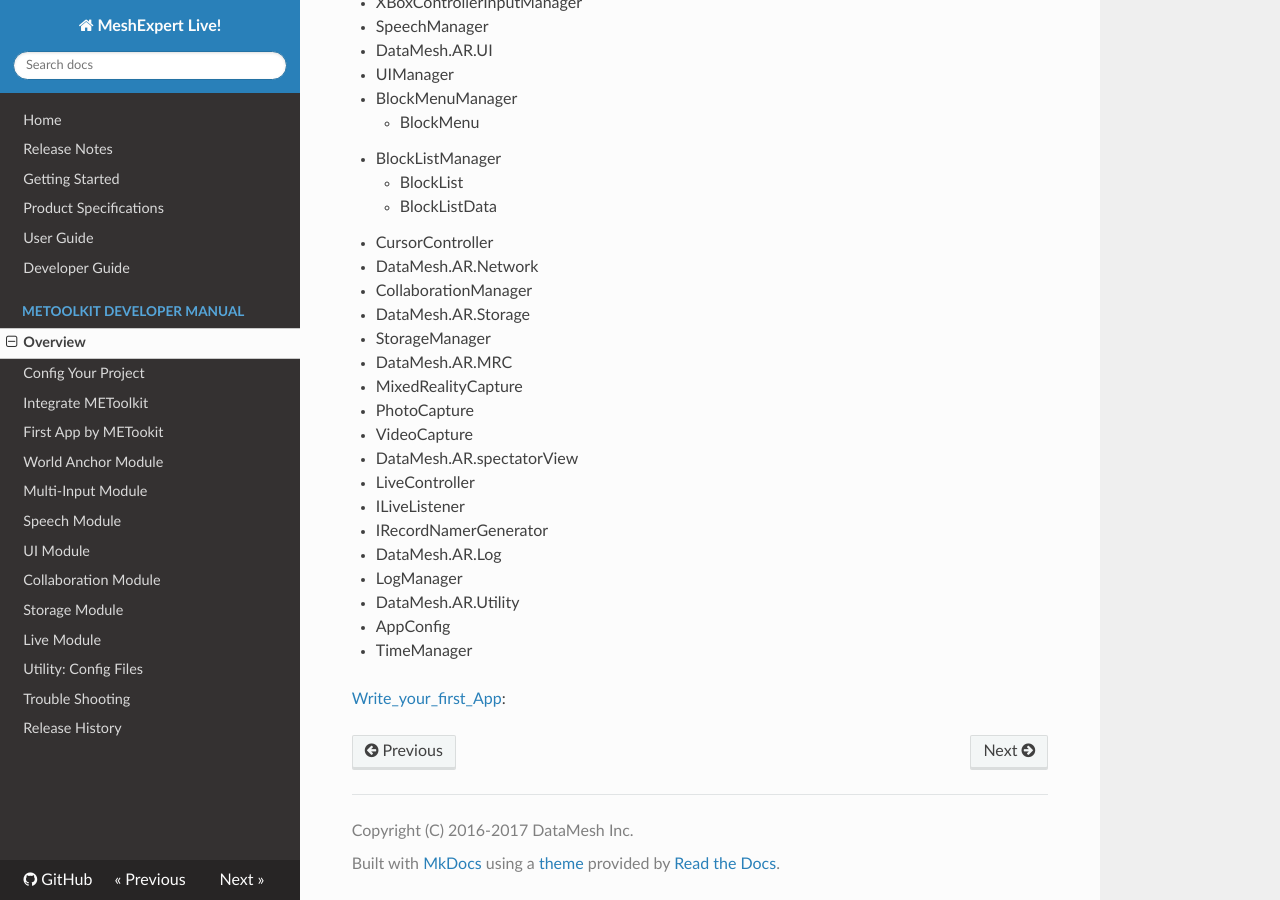
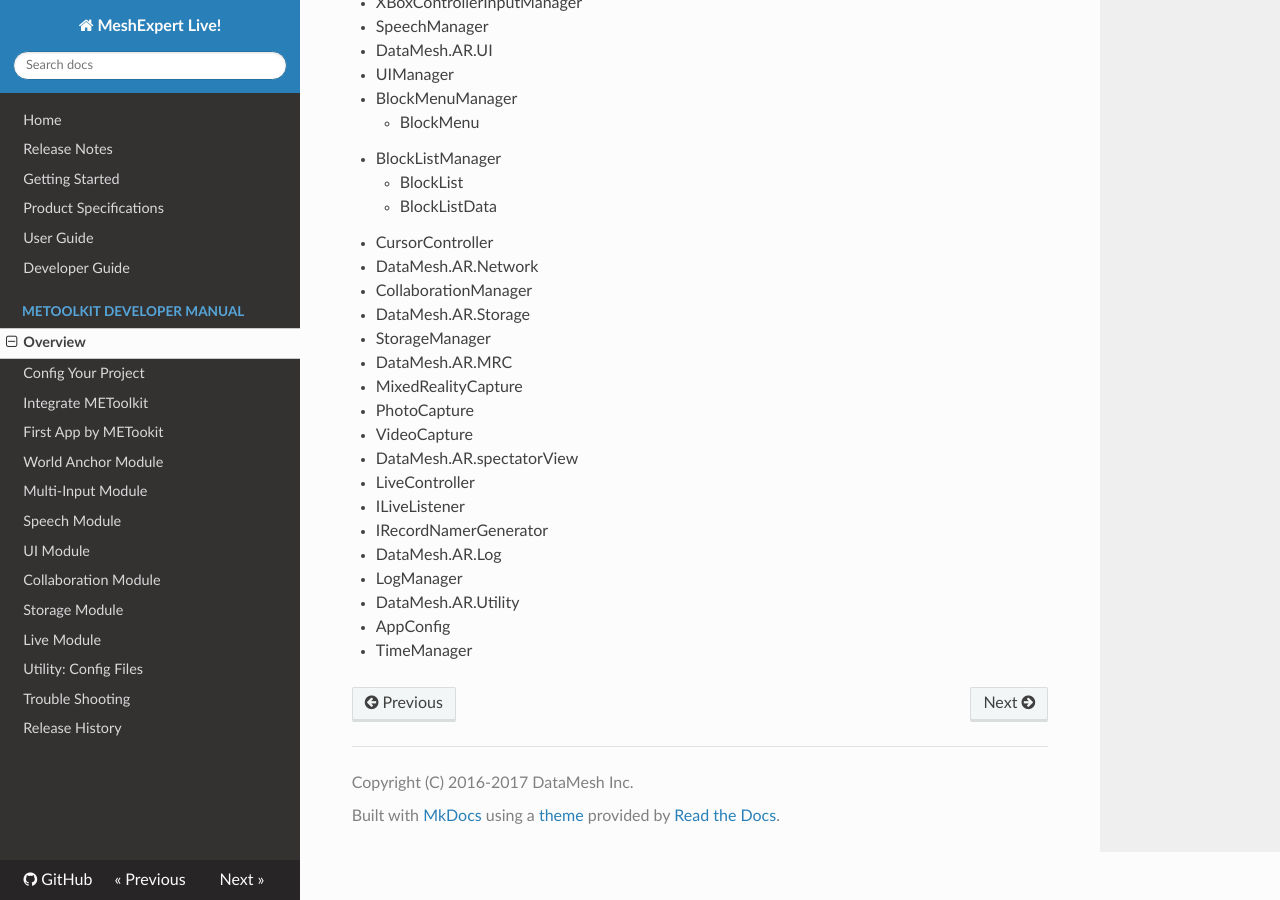
Before and after one commit to michael2008/ME-Live-Doc, an MkDocs documentation site: the page built from docs/METoolkit-overview.md, in a window 1280 px wide and 900 px high, scrolled down 2325 px. Built offline with MkDocs 1.6.1, drawn with Linux system fonts in a browser that asks for light colours; nearby versions of some CDN libraries; old or Windows-style settings are respelled for this version of MkDocs.

Commit message:
modify link

```diff
--- a/docs/METoolkit-overview.md
+++ b/docs/METoolkit-overview.md
@@ -112,5 +112,3 @@ METoolkit is also a development engine based on Unity 3D platform. Relying on po
 [Storage_Module]: toolkit/toolkit-man-storage-module.md
 [Live_Controller_Module]: toolkit/toolkit-man-live-module.md
 [Utility_Config_Files]: toolkit/toolkit-man-utility-config-file.md
-
-[Write_your_first_App]:
```
